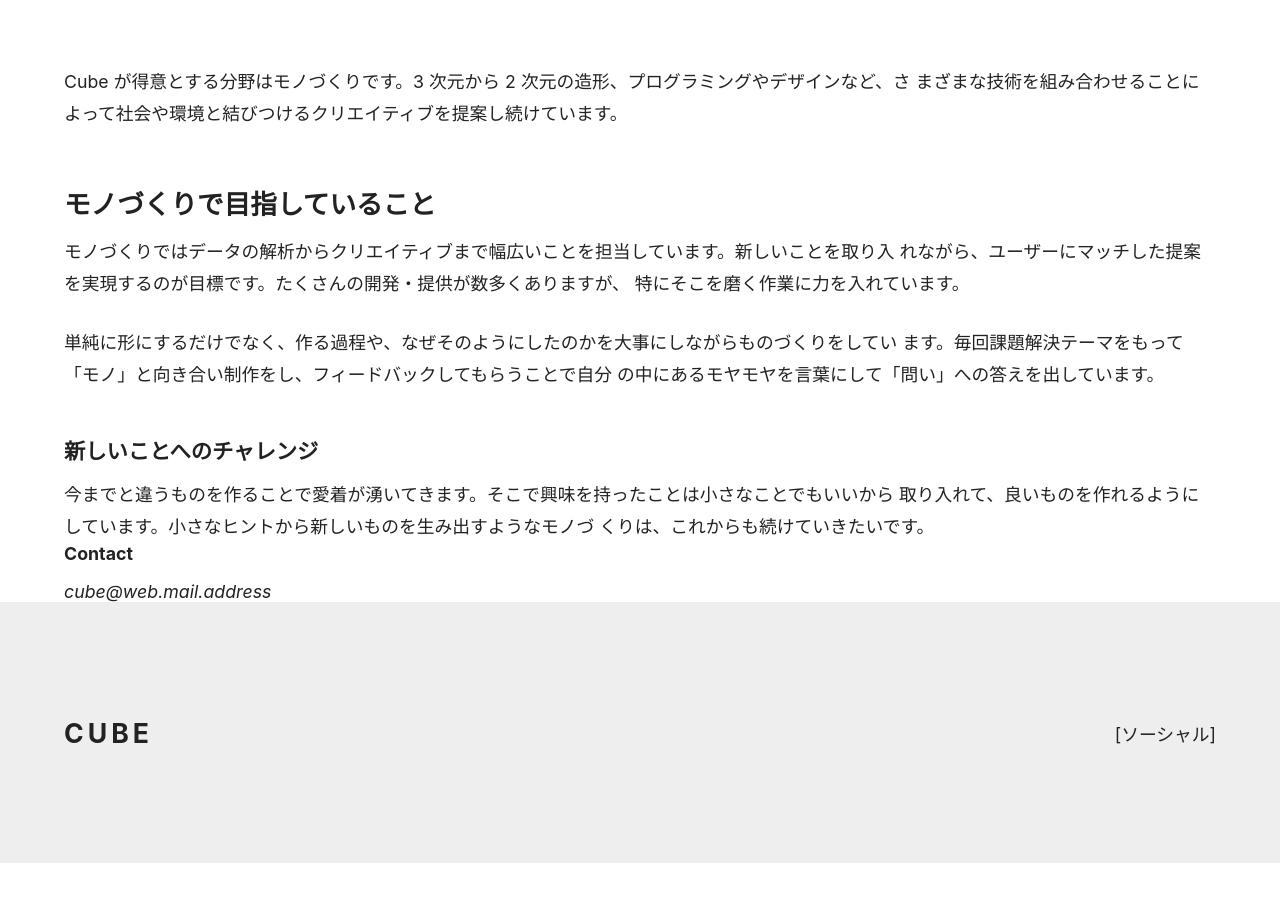
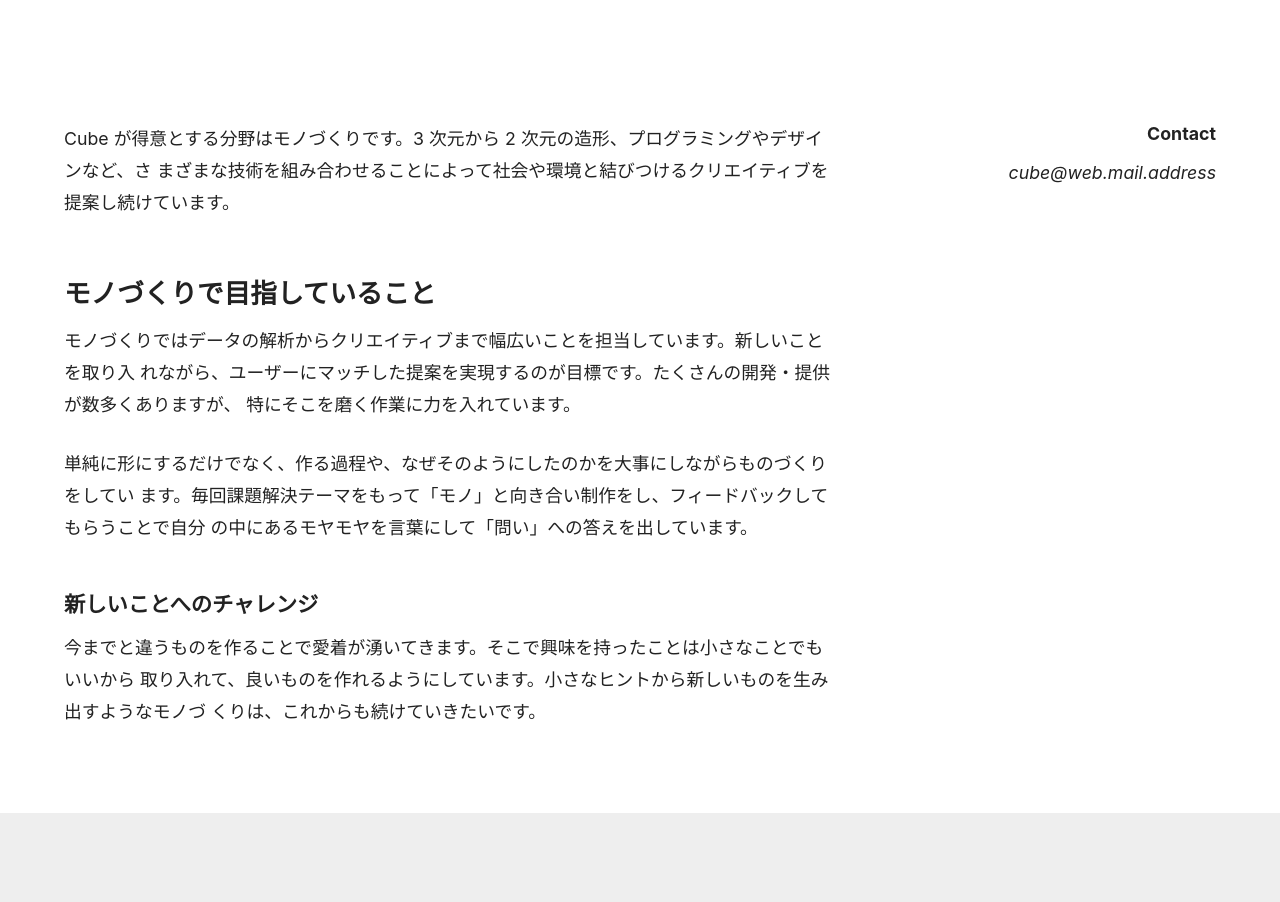
Before and after one commit to akky25/next-react-website-, a Next.js app: page /about in a window 1280 px wide. Shown: the part 440-1342 px from the top of the page. Before the commit the page ends 1303 px from the top, so only its background shows below. Built offline with nearby package versions, Linux system fonts and the light colour scheme.

Commit message:
Main,Sidebarコンポーネントに分割

```diff
--- /dev/null
+++ b/src/components/twocolumn.tsx
@@ -0,0 +1,18 @@
+import { ReactNode } from 'react';
+import styles from '@/styles/two-column.module.css';
+
+type Props = {
+  children: ReactNode;
+};
+
+export function TwoColumn({ children }: Props) {
+  return <div className={styles.flexContainer}>{children}</div>;
+}
+
+export function TwoColumnMain({ children }: Props) {
+  return <div className={styles.main}>{children}</div>;
+}
+
+export function TwoColumnSidebar({ children }: Props) {
+  return <div className={styles.sidebar}>{children}</div>;
+}
--- a/src/pages/about.tsx
+++ b/src/pages/about.tsx
@@ -2,11 +2,18 @@
 import Container from '@/components/container';
 import Hero from '@/components/hero';
 import PostBody from '@/components/post-body';
+import {
+  TwoColumn,
+  TwoColumnMain,
+  TwoColumnSidebar,
+} from '@/components/twocolumn';
 
 export default function About() {
   return (
     <Container>
       <Hero title="About" subtitle="About development activities" />
+      <TwoColumn>
+        <TwoColumnMain>
           <PostBody>
             <p>
               Cube が得意とする分野はモノづくりです。3 次元から 2
@@ -31,7 +38,11 @@
               くりは、これからも続けていきたいです。
             </p>
           </PostBody>
+        </TwoColumnMain>
+        <TwoColumnSidebar>
           <Contact />
+        </TwoColumnSidebar>
+      </TwoColumn>
     </Container>
   );
 }
--- /dev/null
+++ b/src/styles/two-column.module.css
@@ -0,0 +1,28 @@
+.flexContainer {
+  composes: sideBySide from './utils.module.css';
+  gap: var(--space-md);
+  margin: var(--space-md) 0 var(--space-lg);
+}
+
+@media (min-width: 768px) {
+  .main {
+    width: 768px;
+  }
+  .sidebar {
+    width: 240px;
+    position: sticky;
+    top: 40px;
+    align-self: flex-start;
+  }
+
+  .sidebar * {
+    text-align: right;
+  }
+
+  .sidebar :is(div, ul) {
+    width: fit-content;
+    margin-left: auto;
+    place-items: flex-end;
+    place-content: flex-end;
+  }
+}
```
Lines whose indentation alone changed are shown as unchanged.
